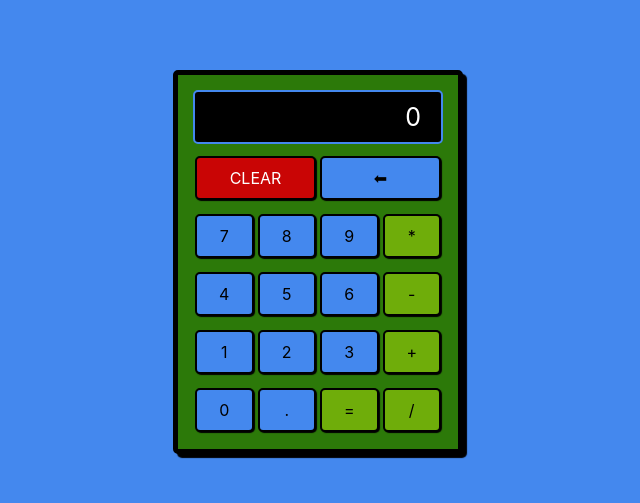
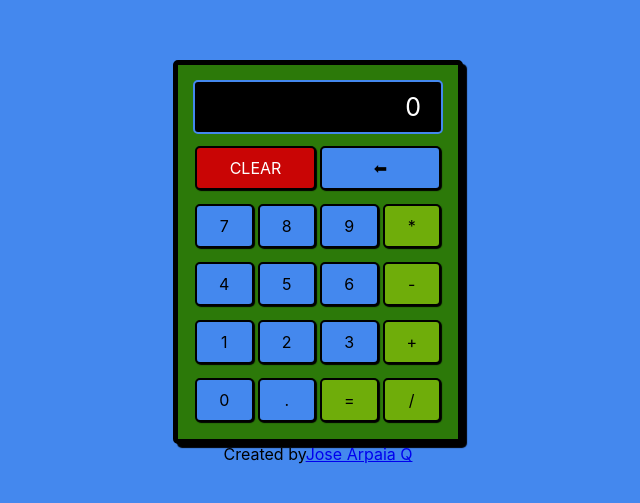
Before and after one commit to JQARPAIA/calculadora-react, a React (Create React App) app: page / in a window 1280 px wide. Shown: the part 143-646 px from the top of the page, without its empty margins (322-962 px from the left). Built offline with nearby package versions, Linux system fonts and the light colour scheme.

Commit message:
se agrego un link con direccion a la pagina web del creador

```diff
--- a/src/App.js
+++ b/src/App.js
@@ -5,6 +5,10 @@ function App() {
   return (
     <div className='container'>
       <Calculadora />
+      <div className='creator-link'>
+        Created by
+        <a href='https://josearpaiaq.netlify.app/'>Jose Arpaia Q</a>
+      </div>
     </div>
   );
 }
```
